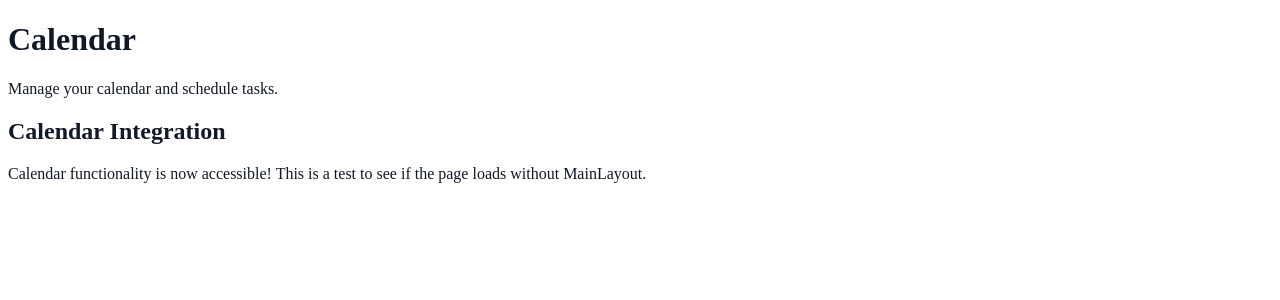
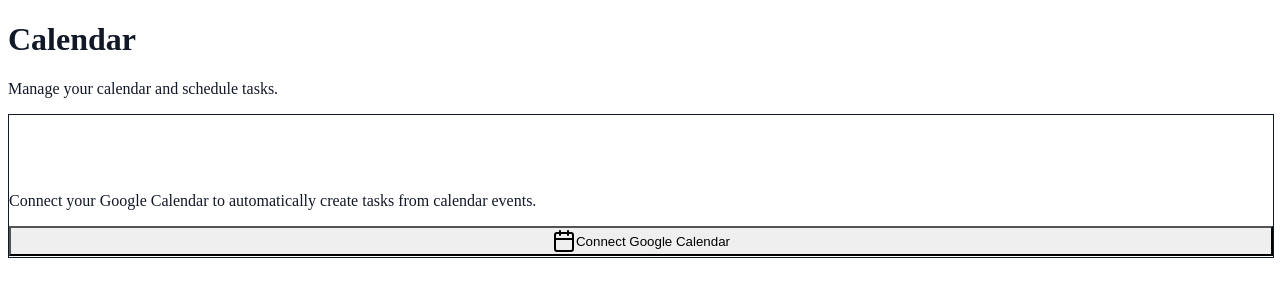
Before and after one commit to smogil12/taskr, a Next.js app in the folder tail-ai/frontend/: page /calendar in a window 1280 px wide. Shown: the top 300 px of the page. Built offline with nearby package versions, Linux system fonts and the light colour scheme.

Commit message:
Add Google Calendar integration without MainLayout to avoid auth loading issue

```diff
--- a/tail-ai/frontend/src/app/calendar/page.tsx
+++ b/tail-ai/frontend/src/app/calendar/page.tsx
@@ -1,4 +1,5 @@
 import React from 'react';
+import GoogleCalendarIntegration from '@/components/calendar/GoogleCalendarIntegration';
 
 export default function CalendarPage() {
   return (
@@ -12,12 +13,7 @@ export default function CalendarPage() {
             </p>
           </div>
 
-          <div className="bg-white rounded-lg shadow p-6">
-            <h2 className="text-xl font-semibold mb-4">Calendar Integration</h2>
-            <p className="text-gray-600">
-              Calendar functionality is now accessible! This is a test to see if the page loads without MainLayout.
-            </p>
-          </div>
+          <GoogleCalendarIntegration />
         </div>
       </div>
     </div>
```
